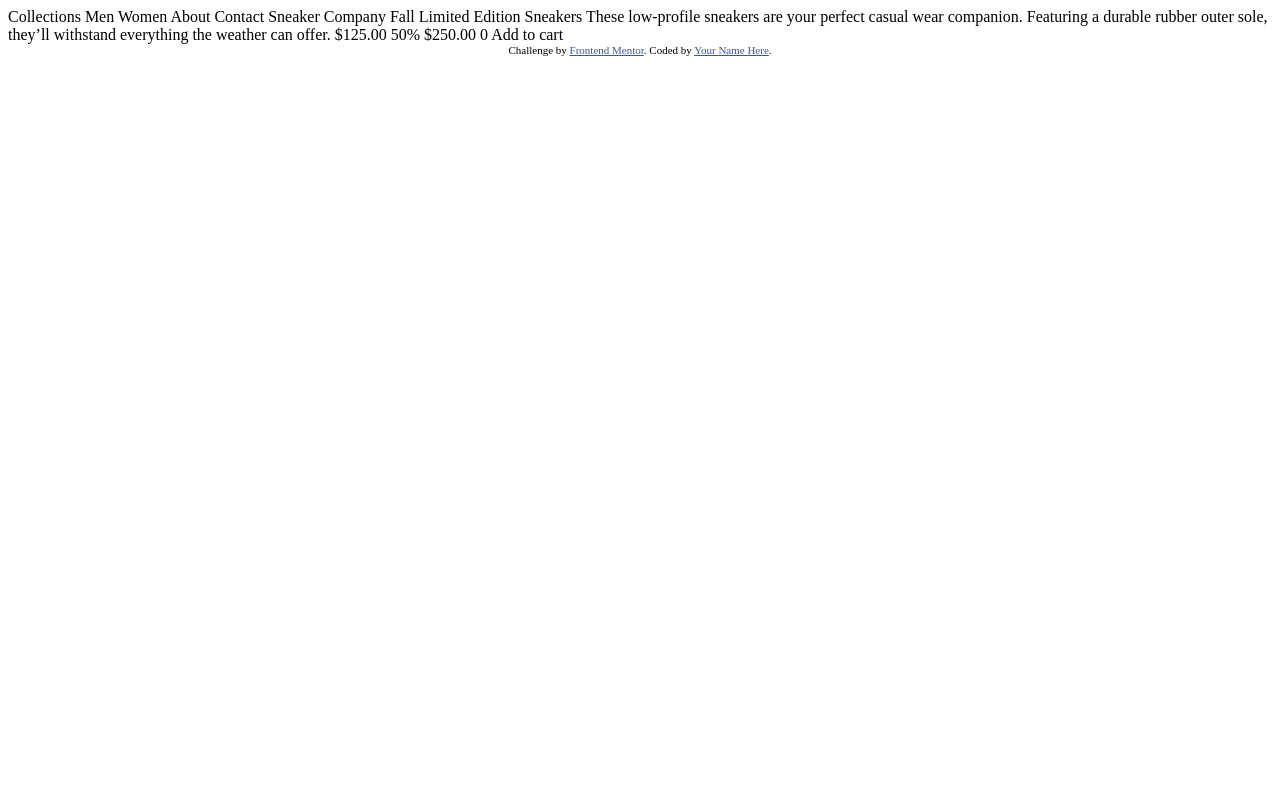
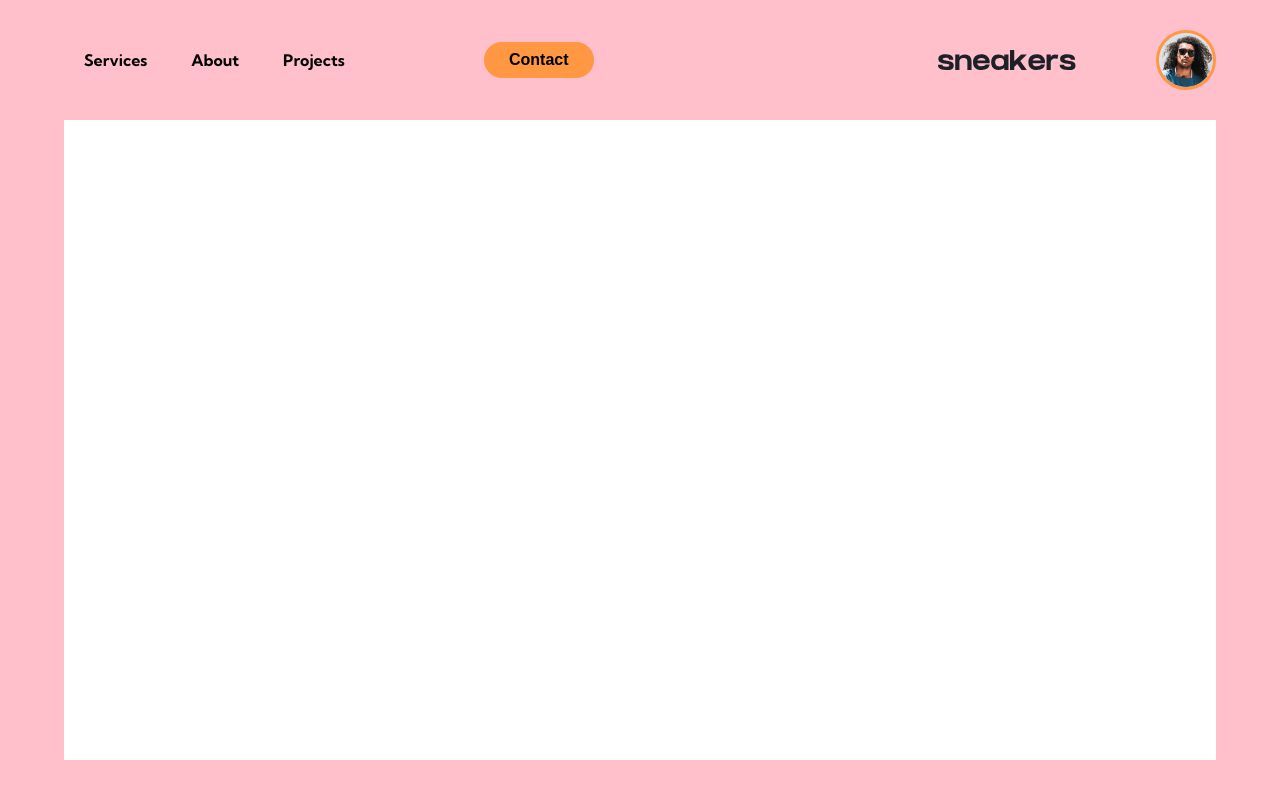
Before and after one commit to Szvejk/E-commerce-page, a plain HTML site: page index.html in a window 1280 px wide. Drawn offline with Linux system fonts and the light colour scheme.

Commit message:
created nav menu

```diff
--- a/index.html
+++ b/index.html
@@ -1,44 +1,38 @@
 <!DOCTYPE html>
 <html lang="en">
-<head>
-  <meta charset="UTF-8">
-  <meta name="viewport" content="width=device-width, initial-scale=1.0"> <!-- displays site properly based on user's device -->
+	<head>
+		<meta charset="UTF-8" />
+		<meta http-equiv="X-UA-Compatible" content="IE=edge" />
+		<meta name="viewport" content="width=device-width, initial-scale=1.0" />
+		<link rel="stylesheet" href="./css/styles.css" />
+		<link rel="preconnect" href="https://fonts.googleapis.com" />
+		<link rel="preconnect" href="https://fonts.gstatic.com" crossorigin />
+		<link
+			href="https://fonts.googleapis.com/css2?family=Kumbh+Sans:wght@400;700&display=swap"
+			rel="stylesheet"
+		/>
+		<title>Document</title>
+	</head>
 
-  <link rel="icon" type="image/png" sizes="32x32" href="./images/favicon-32x32.png">
+	<body>
+		<header class="header">
+			<img class="logo" src="./images/logo.svg" alt="logo" />
+			<nav>
+				<ul class="nav-links">
+          <div class="services">	<li><a href="#">Services</a></li> </div>
+				<div class="about">	<li><a href="#">About</a></li> </div>
+        <div class="projects">		<li><a href="#">Projects</a></li></div>
 
-  <title>Frontend Mentor | E-commerce product page</title>
 
-  <!-- Feel free to remove these styles or customise in your own stylesheet 👍 -->
-  <style>
-    .attribution { font-size: 11px; text-align: center; }
-    .attribution a { color: hsl(228, 45%, 44%); }
-  </style>
-</head>
-<body>
+				</ul>
+			</nav>
+			<img class="avatar" src="./images/image-avatar.png" alt="avatar" />
 
-  Collections
-  Men
-  Women
-  About
-  Contact
-
-  Sneaker Company
-
-  Fall Limited Edition Sneakers
-
-  These low-profile sneakers are your perfect casual wear companion. Featuring a
-  durable rubber outer sole, they’ll withstand everything the weather can offer.
-
-  $125.00
-  50%
-  $250.00
-
-  0
-  Add to cart
-
-  <div class="attribution">
-    Challenge by <a href="https://www.frontendmentor.io?ref=challenge" target="_blank">Frontend Mentor</a>.
-    Coded by <a href="#">Your Name Here</a>.
-  </div>
-</body>
+			<a class="cta" href="#"> <button>Contact</button> </a>
+		</header>
+		<main class="wrapper">
+			<section class="mainSection"></section>
+		</main>
+	</body>
+	<script src="script.js"></script>
 </html>
--- a/styles.scss
+++ b/styles.scss
@@ -0,0 +1,101 @@
+* {
+	margin: 0;
+	padding: 0;
+	box-sizing: border-box;
+}
+body {
+	max-height: 100vh;
+	width: 100vw;
+	background-color: pink;
+	font-family: 'Kumbh Sans', sans-serif;
+
+	.wrapper {
+		height: 100%;
+		width: 100%;
+		justify-content: center;
+		align-items: center;
+		display: flex;
+
+		.mainSection {
+			height: 80vh;
+			width: 90vw;
+			background-color: #fff;
+		}
+	}
+	.header {
+		display: flex;
+		justify-content: space-between;
+		align-items: center;
+		padding: 30px 5%;
+		flex-direction: row;
+		li,
+		a,
+		button {
+			font-weight: 600;
+			color: #000000;
+			text-decoration: none;
+			font-size: 16px;
+		}
+		.avatar {
+			order: 4;
+			height: 60px;
+			margin-left: 80px;
+			border-radius: 50%;
+			border: 3px solid rgb(255, 151, 67);
+			transition: all 0.3s ease;
+		}
+		.avatar:hover {
+			border: 3px solid rgb(160, 77, 28);
+		}
+		.logo {
+			cursor: pointer;
+			order: 3;
+			margin-left: auto;
+		}
+		.nav {
+			order: 1;
+		}
+		.cta {
+			order: 2;
+		}
+		.nav-links {
+			list-style: none;
+			height: 40px;
+			width: 400px;
+			padding-top: 10px;
+		}
+		.services,
+		.about,
+		.projects {
+			height: 40px;
+			order: 1;
+			display: inline;
+		}
+		.nav-links li {
+			display: inline-block;
+			padding: 0px 20px;
+
+			.nav-links li:nth-child(1) {
+				padding: 0 20px 0 0;
+			}
+		}
+		.nav-links li a {
+			transition: all 0.3s ease 0s;
+		}
+		.nav-links li a:hover {
+			color: rgb(160, 77, 28);
+		}
+		button {
+			padding: 9px 25px;
+			background-color: rgb(255, 151, 67);
+			border: none;
+			border-radius: 50px;
+			transition: all 0.3s ease 0s;
+			cursor: pointer;
+			margin-left: 20px;
+			&:hover {
+				background-color: rgb(231, 154, 110);
+			}
+		}
+	}
+}
```
Also changed, not shown: css/styles.css, script.js (added), 1 other file.
